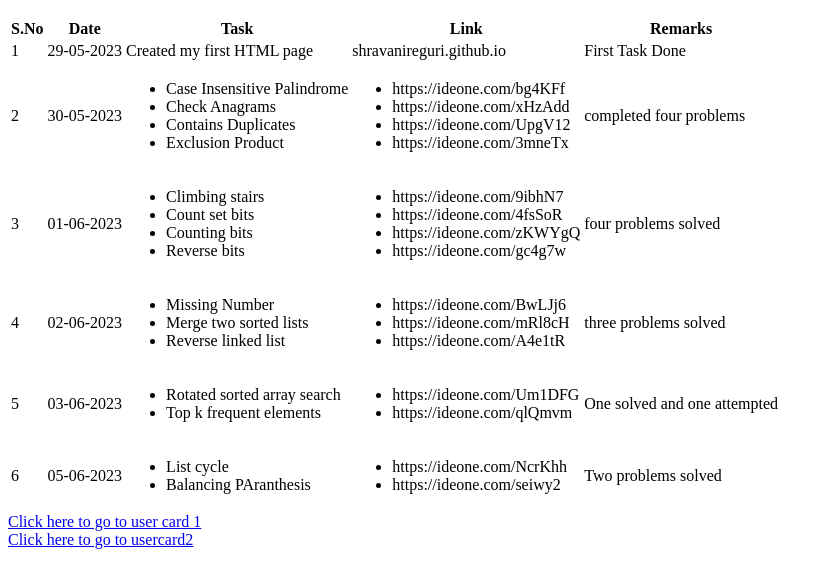
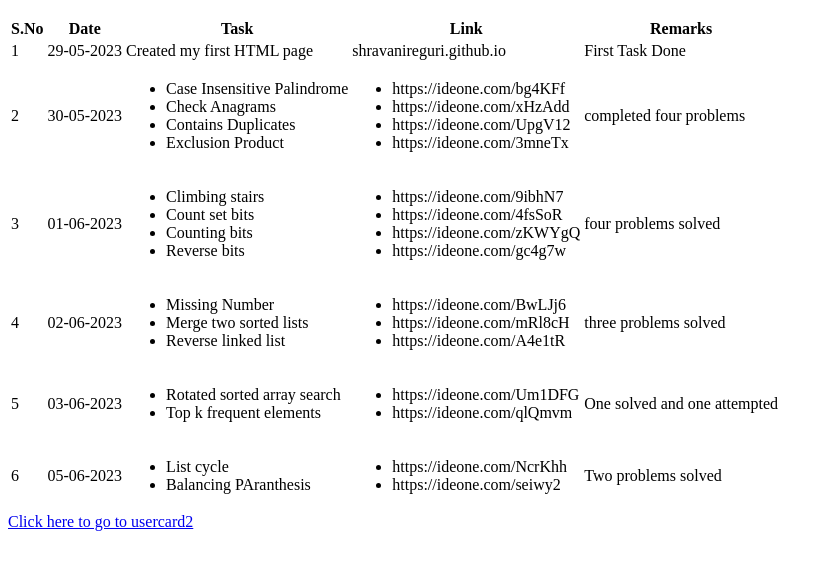
Before and after one commit to shravanireguri/shravanireguri.github.io, a plain HTML site: page index.html in a window 1280 px wide. Shown: the part 110-698 px from the top of the page, without its empty margins (0-832 px from the left). Drawn offline with Linux system fonts and the light colour scheme.

Commit message:
usercard

```diff
--- a/index.html
+++ b/index.html
@@ -124,7 +124,6 @@
             </td>
         </tr>
     </table>
-    <a href="usercard.html">Click here to go to user card 1</a><br>
     <a href="usercard2.html">Click here to go to usercard2</a>
     <script src="site.js"></script>
 </body>
```
